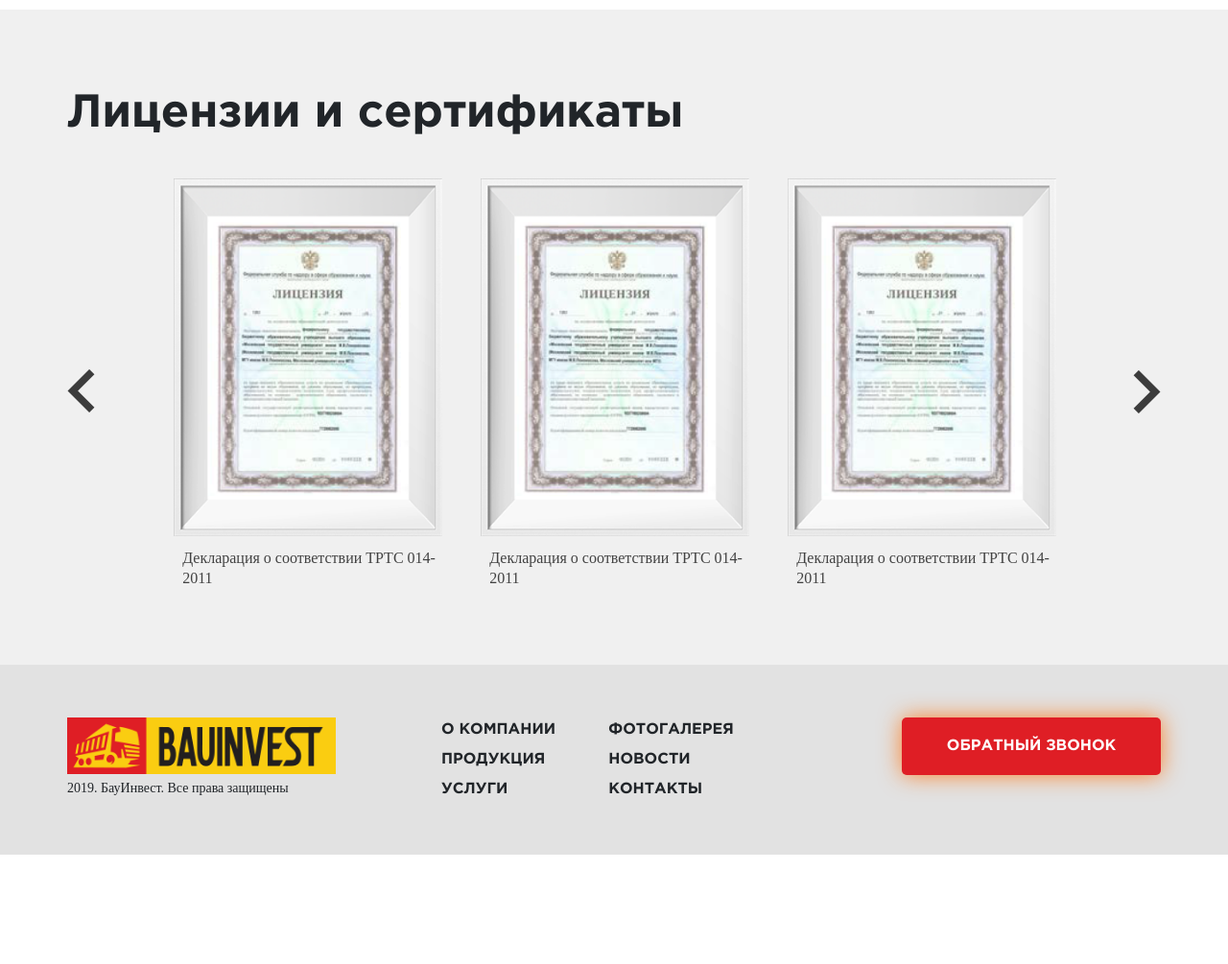
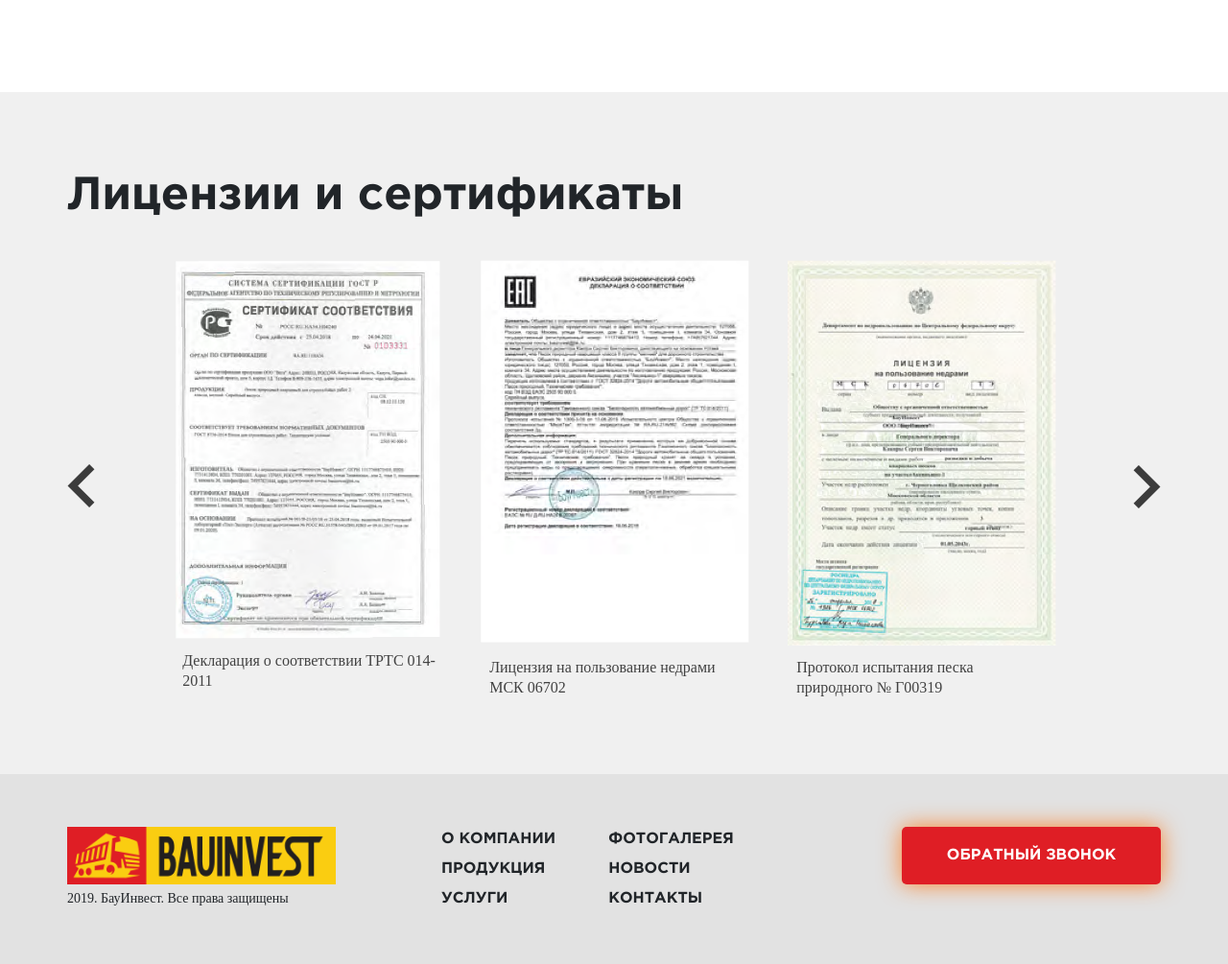
Before and after one commit to zxcdimka/bauinvest, a PHP site: page / in a window 1280 px wide. Shown: the part 2952-3957 px from the top of the page at 96% size. Before the commit the page ends 3843 px from the top, so only its background shows below. Run offline with PHP 8.4, Linux system fonts and the light colour scheme; some web fonts are replaced.

Commit message:
update sertif., email

```diff
--- a/header.php
+++ b/header.php
@@ -28,7 +28,7 @@
                             <a href="javascript:vid(0)" onclick="showPopup('#showPopap_')" class="red-button-lx">ОБРАТНЫЙ ЗВОНОК</a>
                             <div class="header-info">
                                 <a href="tel:+1234567890" class="tel">+7 (495) 782-17-44</a>
-                                <a href="mailto:shop@sharodecor.ru" class="email">shop@sharodecor.ru</a>
+                                <a href="mailto:bauinvest@bk.ru" class="email">bauinvest@bk.ru</a>
                             </div>
                         </div>
 
--- a/index.php
+++ b/index.php
@@ -78,7 +78,7 @@
             </div>
             <div class="col-12 col-md-4 objem">
                 <img src="img/10mln.png" alt="">
-                <span class="h-4 " >млн тонн</span>
+                <span class="h-4 " >млн м<span style="font-size: 20px;    vertical-align: super;">3</span></span>
                 <p>Объем подтвержденных <br> запасов в картере <br> «Аксиньино-1»</p>
             </div>
         </div>
@@ -199,34 +199,34 @@
         <div class="regular2-wrapper">
             <div class="regular2 ">
                 <div class="regular2-item xc" >
-                    <a href="img/sert.png" data-fancybox data-caption="Декларация о соответствии  ТРТС 014-2011">
-                        <img src="img/sert.png" />
+                    <a href="img/sert/1.png" data-fancybox data-caption="Декларация о соответствии ТРТС 014-2011">
+                        <img src="img/sert/1.png" />
                     </a>
-                    <div class="sert-text">Декларация о соответствии  ТРТС 014-2011</div>
+                    <div class="sert-text">Декларация о соответствии ТРТС 014-2011</div>
                 </div>
                 <div class="regular2-item xc" >
-                    <a href="img/sert.png" data-fancybox data-caption="Декларация о соответствии  ТРТС 014-2011">
-                        <img src="img/sert.png" />
+                    <a href="img/sert/2.png" data-fancybox data-caption="Лицензия на пользование недрами МСК 06702">
+                        <img src="img/sert/2.png" />
                     </a>
-                    <div class="sert-text">Декларация о соответствии  ТРТС 014-2011</div>
+                    <div class="sert-text">Лицензия на пользование недрами МСК 06702</div>
                 </div>
                 <div class="regular2-item xc" >
-                    <a href="img/sert.png" data-fancybox data-caption="Декларация о соответствии  ТРТС 014-2011">
-                        <img src="img/sert.png" />
+                    <a href="img/sert/3.png" data-fancybox data-caption="Протокол испытания песка природного № Г00319">
+                        <img src="img/sert/3.png" />
                     </a>
-                    <div class="sert-text">Декларация о соответствии  ТРТС 014-2011</div>
+                    <div class="sert-text">Протокол испытания песка природного № Г00319</div>
                 </div>
                 <div class="regular2-item xc" >
-                    <a href="img/sert.png" data-fancybox data-caption="Декларация о соответствии  ТРТС 014-2011">
-                        <img src="img/sert.png" />
+                    <a href="img/sert/4.png" data-fancybox data-caption="Протокол испытания песка природного № Г05019">
+                        <img src="img/sert/4.png" />
                     </a>
-                    <div class="sert-text">Протокол испытания песка  природного № Г00319</div>
+                    <div class="sert-text">Протокол испытания песка природного № Г05019</div>
                 </div>
                 <div class="regular2-item xc" >
-                    <a href="img/sert.png" data-fancybox data-caption="Декларация о соответствии  ТРТС 014-2011">
-                        <img src="img/sert.png" />
+                    <a href="img/sert/5.png" data-fancybox data-caption="Сертификат соответствия № РОСС RU. HA34. H04240">
+                        <img src="img/sert/5.png" />
                     </a>
-                    <div class="sert-text">Декларация о соответствии  ТРТС 014-2011</div>
+                    <div class="sert-text">Сертификат соответствия № РОСС RU. HA34. H04240</div>
                 </div>
 
             </div>
```
Also changed, not shown: img/sert/1.png (added), img/sert/2.png (added), img/sert/3.png (added), img/sert/4.png (added), img/sert/5.png (added), img/slid.png.
